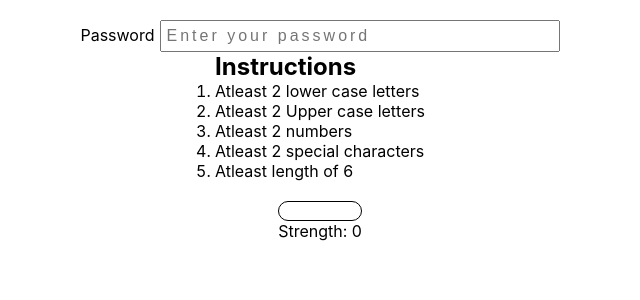
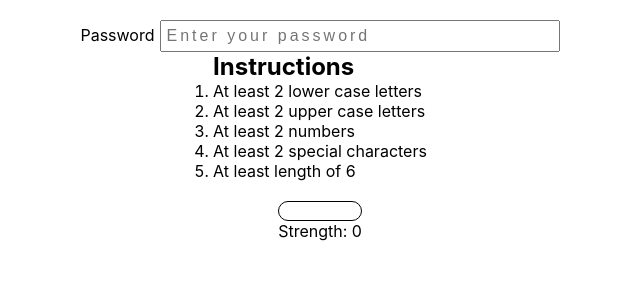
Before and after one commit to saivivek116/frontend-components, a Next.js app: page /passwordstrengthchecker in a window 1280 px wide. Shown: the top 300 px of the page, without its empty margins (320-960 px from the left). Built offline with nearby package versions, Linux system fonts and the light colour scheme.

Commit message:
migrated password strength checker styles to modular css

```diff
--- a/src/app/passwordstrengthchecker/page.jsx
+++ b/src/app/passwordstrengthchecker/page.jsx
@@ -1,6 +1,6 @@
-"use client"
+"use client";
 import { useState } from "react";
-import "./style.css";
+import styles from "./style.module.css";
 
 //requirements
 
@@ -22,10 +22,9 @@ progressbar div 100%
 */
 
 const ProgressBar = ({ strength }) => {
-  console.log(strength);
   return (
     <div>
-      <div className="progress-bar">
+      <div className={styles.progressBar}>
         <div className="fill"></div>
       </div>
       <p>Strength: {strength}</p>
@@ -44,8 +43,6 @@ export default function PasswordStrengthChecker() {
     sz: 0,
   });
 
-
-
   const onChangePassword = (e) => {
     const typecountmap = {
       uc: 0,
@@ -59,7 +56,7 @@ export default function PasswordStrengthChecker() {
     const new_password = e.target.value;
     if (new_password.length < 3) {
       setPassword(e.target.value);
-      setStrength(0)
+      setStrength(0);
       return;
     }
     //65 - 65+26-1
@@ -93,33 +90,40 @@ export default function PasswordStrengthChecker() {
   };
 
   return (
-    <div className="container">
+    <div className={styles.container}>
       <div>
-    <label htmlFor="password">Password</label>
-      <input type="password" id="password" value={password} onChange={onChangePassword} placeholder="Enter your password" />
+        <label htmlFor="password" className={styles.label}>
+          Password
+        </label>
+        <input
+          type="password"
+          id="password"
+          value={password}
+          onChange={onChangePassword}
+          placeholder="Enter your password"
+          className={styles.input}
+        />
       </div>
       <div>
-            <h2 className="instructions">Instructions</h2>
+        <h2 className={styles.instructions}>Instructions</h2>
         <ol>
-            <li className={`${score["lc"]>=2?"satisfied":""}`}>
-                Atleast 2 lower case letters
+          <li className={score["lc"] >= 2 ? styles.satisfied : ""}>
+            At least 2 lower case letters
           </li>
-            <li className={`${score["uc"]>=2?"satisfied":""}`}>
-                Atleast 2 Upper case letters
+          <li className={score["uc"] >= 2 ? styles.satisfied : ""}>
+            At least 2 upper case letters
           </li>
-            <li className={`${score["num"]>=2?"satisfied":""}`}>
-                Atleast 2 numbers
+          <li className={score["num"] >= 2 ? styles.satisfied : ""}>
+            At least 2 numbers
           </li>
-
-            <li className={`${score["sc"]>=2?"satisfied":""}`}>
-                Atleast 2 special characters
+          <li className={score["sc"] >= 2 ? styles.satisfied : ""}>
+            At least 2 special characters
           </li>
-            <li className={`${score["sz"]>=2?"satisfied":""}`}>
-                Atleast length of 6
+          <li className={score["sz"] >= 2 ? styles.satisfied : ""}>
+            At least length of 6
           </li>
         </ol>
       </div>
-
       <ProgressBar strength={strength} />
     </div>
   );
--- /dev/null
+++ b/src/app/passwordstrengthchecker/style.module.css
@@ -0,0 +1,35 @@
+.container {
+    width: 800px;
+    margin: 20px auto;
+    display: flex;
+    flex-direction: column;
+    justify-content: center;
+    align-items: center;
+}
+
+.progressBar {
+  margin-top: 20px;
+  height: 20px;
+  border: 1px solid black;
+  border-radius: 50px;
+}
+
+.label {
+    margin-right: 5px;
+}
+
+.input {
+    width: 400px;
+    height: 32px;
+    padding: 5px;
+    font-size: 16px;
+    letter-spacing: 3px;
+}
+
+.satisfied {
+    color: green;
+}
+
+.instructions {
+    /* Add any specific styles for instructions if needed */
+}
```
Also changed, not shown: src/app/page.js (+12 -2 lines). Lines whose indentation alone changed are shown as unchanged.
